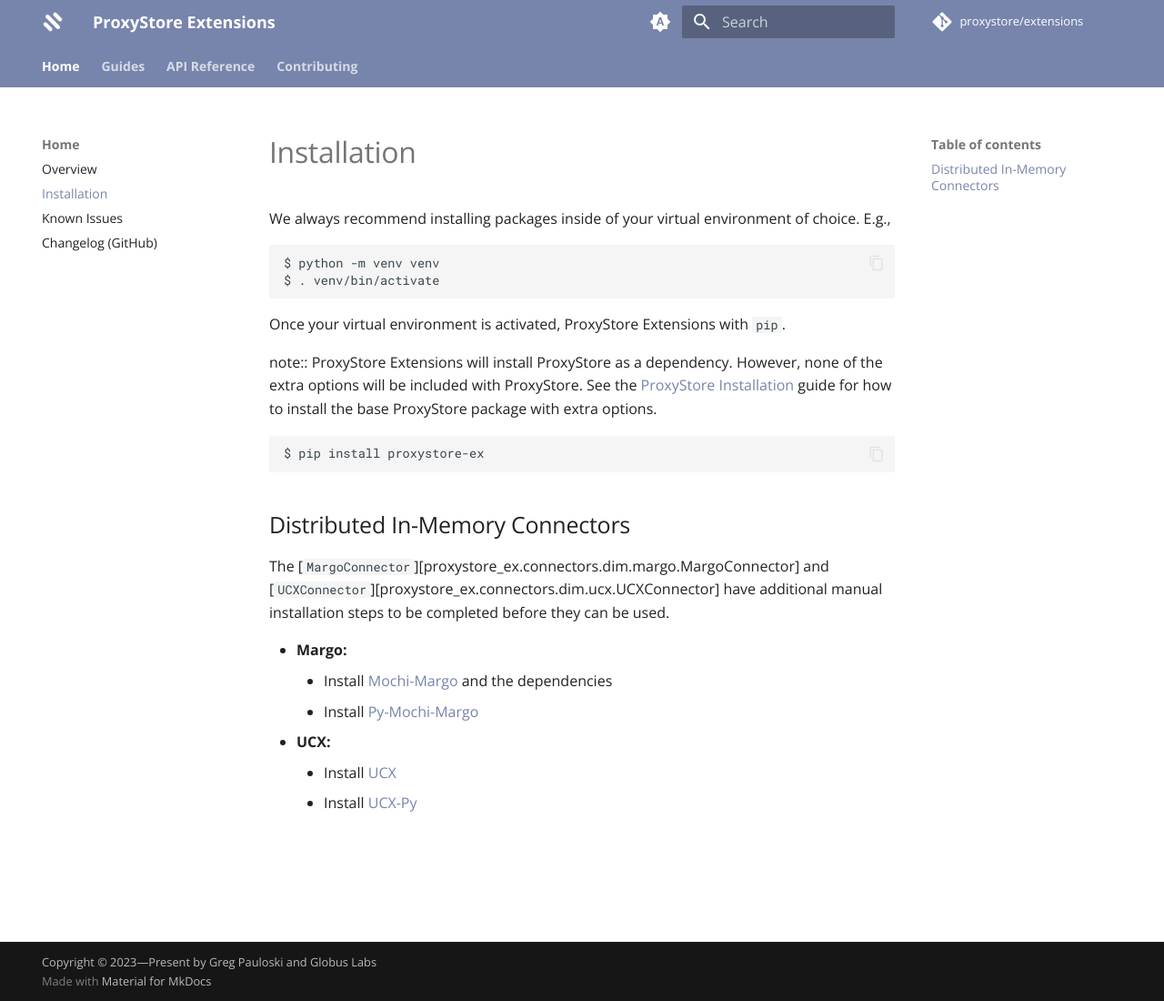
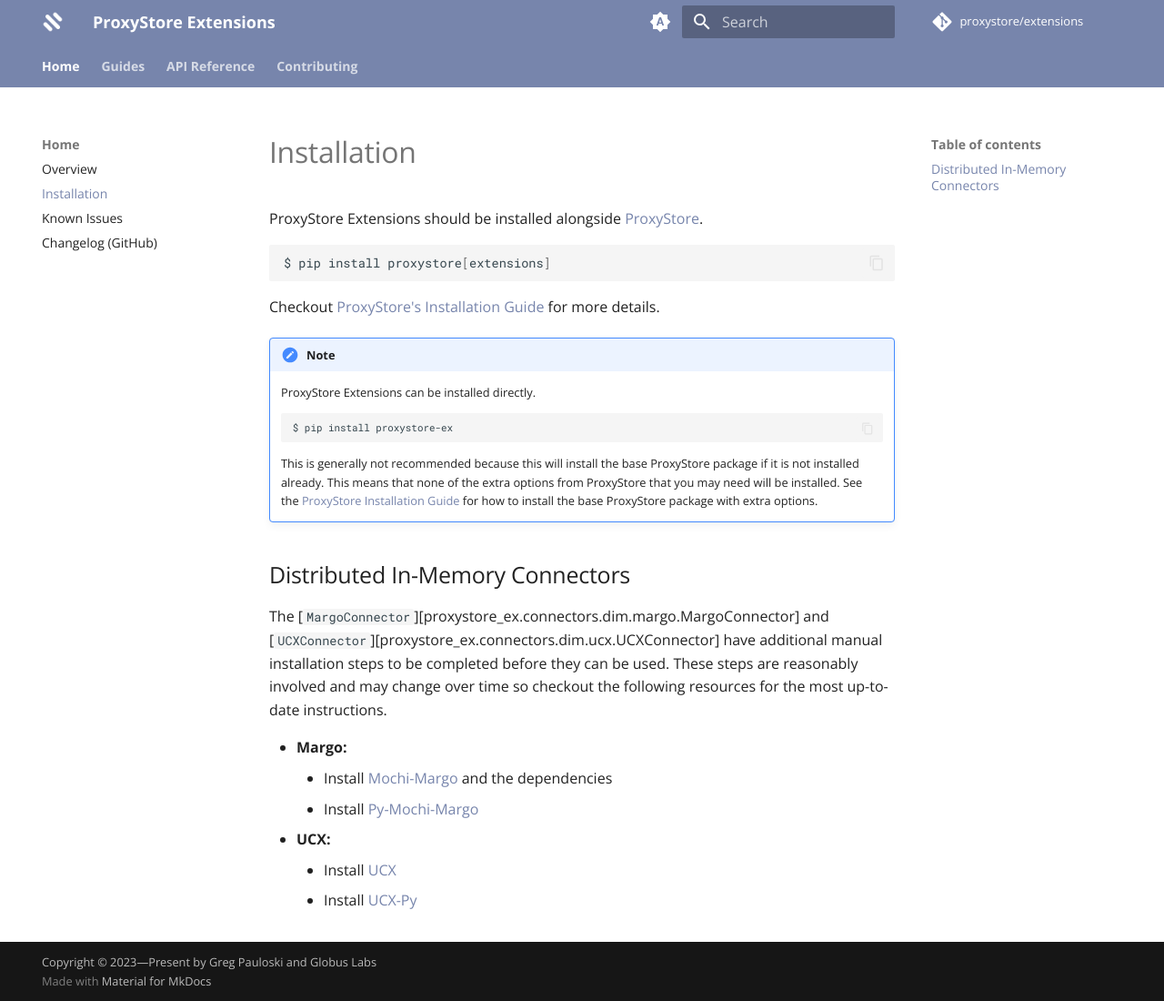
Before and after one commit to proxystore/extensions, an MkDocs documentation site: the page built from docs/installation.md, in a window 1280 px wide and 1100 px high. Shown: the whole window at 91% size. Built offline with MkDocs 1.6.1 and Material for MkDocs 9.7.7, drawn with Linux system fonts in a browser that asks for light colours; comment, search, counter and statistics services are not loaded; the version menu is left out.

Commit message:
Update installation/import instructions

````diff
--- a/docs/installation.md
+++ b/docs/installation.md
@@ -1,27 +1,31 @@
-We always recommend installing packages inside of your virtual environment of choice.
-E.g.,
+ProxyStore Extensions should be installed alongside
+[ProxyStore](https://github.com/proxystore/proxystore){target=_blank}.
 ```bash
-$ python -m venv venv
-$ . venv/bin/activate
+$ pip install proxystore[extensions]
 ```
+Checkout [ProxyStore's Installation Guide](https://docs.proxystore.dev/latest/installation/){target=_blank} for more details.
 
-Once your virtual environment is activated, ProxyStore Extensions with `pip`.
 
-note::
-    ProxyStore Extensions will install ProxyStore as a dependency. However,
-    none of the extra options will be included with ProxyStore. See the
-    [ProxyStore Installation](https://docs.proxystore.dev/main/installation)
-    guide for how to install the base ProxyStore package with extra options.
+!!! note
 
-```bash
-$ pip install proxystore-ex
-```
+    ProxyStore Extensions can be installed directly.
+    ```bash
+    $ pip install proxystore-ex
+    ```
+    This is generally not recommended because this will install the base
+    ProxyStore package if it is not installed already. This means that
+    none of the extra options from ProxyStore that you may need will be
+    installed. See the
+    [ProxyStore Installation Guide](https://docs.proxystore.dev/main/installation)
+    for how to install the base ProxyStore package with extra options.
 
 ## Distributed In-Memory Connectors
 
 The [`MargoConnector`][proxystore_ex.connectors.dim.margo.MargoConnector] and
 [`UCXConnector`][proxystore_ex.connectors.dim.ucx.UCXConnector] have additional
-manual installation steps to be completed before they can be used.
+manual installation steps to be completed before they can be used. These
+steps are reasonably involved and may change over time so checkout the
+following resources for the most up-to-date instructions.
 
 * **Margo:**
     * Install [Mochi-Margo](https://github.com/mochi-hpc/mochi-margo){target=_blank} and the dependencies
````
Also changed, not shown: README.md (+27 -4 lines), proxystore_ex/__init__.py (+13 -1 lines).
